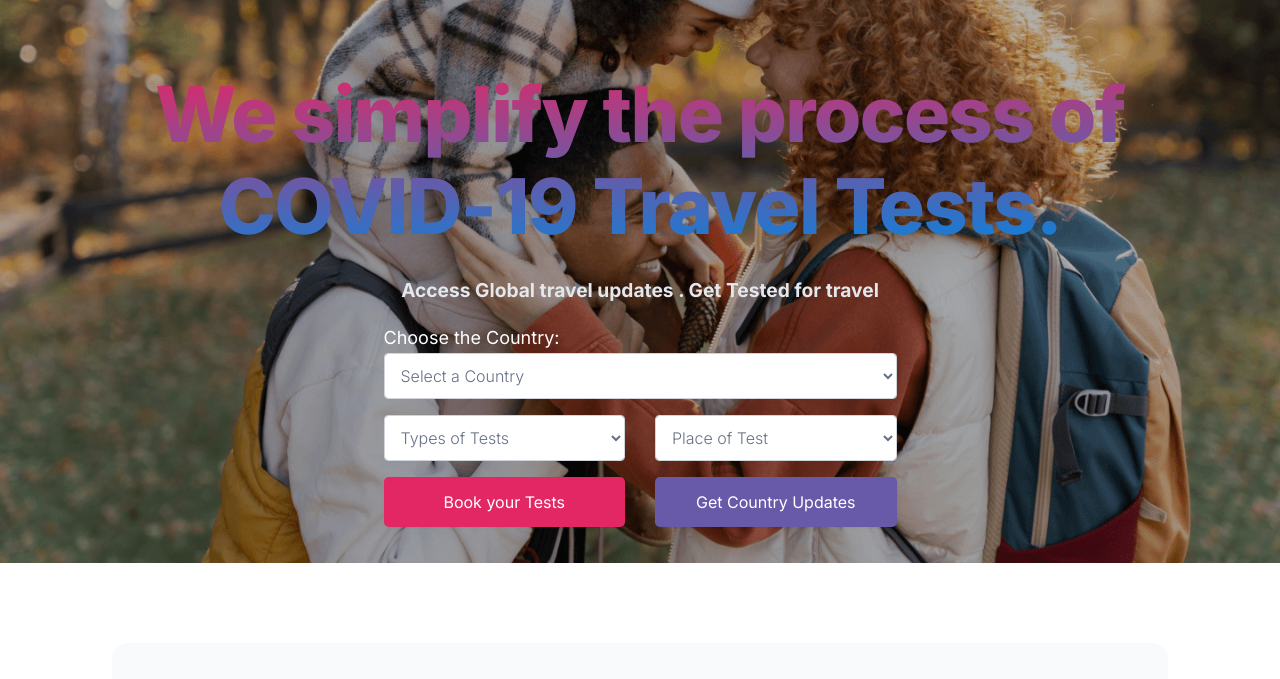
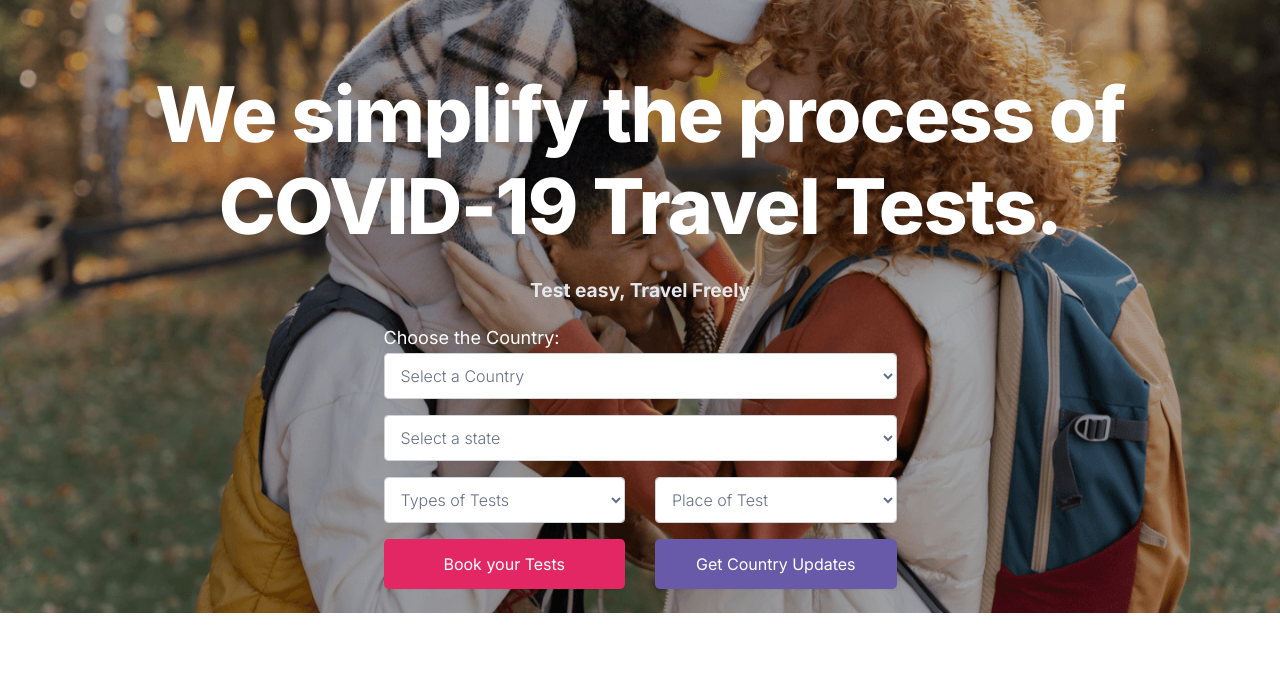
Before and after one commit to ibk-code/treavel-test-global, a website built with Parcel: page src/index.html in a window 1280 px wide. Shown: the part 121-800 px from the top of the page. Built offline with nearby package versions, Linux system fonts and the light colour scheme; some packages are replaced by stand-ins of ours; files whose address does not match are found by name.

Commit message:
update navigation

```diff
--- a/src/css/pages/home.css
+++ b/src/css/pages/home.css
@@ -5,7 +5,7 @@
       rgba(0, 0, 0, 0.3)
     ),
     url('../../asset//img/home-bg.png');
-  height: 700px;
+  height: 750px;
   background-position: center;
   background-size: cover;
 }
@@ -46,16 +46,8 @@ nav {
     font-weight: 800;
     font-size: 4.8rem;
     text-align: center;
-    background-clip: text;
-    -webkit-background-clip: text;
-    color: transparent;
-    background-size: cover;
+    color: var(--primaryWhite);
     letter-spacing: -0.02em;
-    background-image: linear-gradient(
-      178deg,
-      rgb(227, 39, 100),
-      rgb(2, 133, 224)
-    );
   }
 
   .heading__info {
@@ -452,7 +444,7 @@ footer {
 /* ----------- media query for small screens ----------- */
 @media screen and (max-width: 428px) {
   .home-bg {
-    height: 700px;
+    height: 800px;
   }
 
   .heading-content {
--- a/src/index.html
+++ b/src/index.html
@@ -85,9 +85,7 @@
             We simplify the process of <br />
             COVID-19 Travel Tests.
           </h1>
-          <span class="heading__info"
-            >Access Global travel updates . Get Tested for travel</span
-          >
+          <span class="heading__info">Test easy, Travel Freely</span>
         </div>
         <div class="row justify-content-center">
           <div class="col-lg-6 col-md-8">
@@ -97,6 +95,12 @@
                 <select class="form-control">
                   <option value="" disabled selected>Select a Country</option>
                   <option value="Nigeria">Nigeria</option>
+                </select>
+              </div>
+              <div class="form-group">
+                <select class="form-control">
+                  <option value="" disabled selected>Select a state</option>
+                  <option value="Lagos">Lagos</option>
                 </select>
               </div>
               <div class="row gutter">
```
Also changed, not shown: dist/about.html, dist/booking.html, dist/cart.html, dist/covid-test.html, dist/index.html, dist/login.html, dist/signup.html, dist/test-centers.html, 4 other files.
